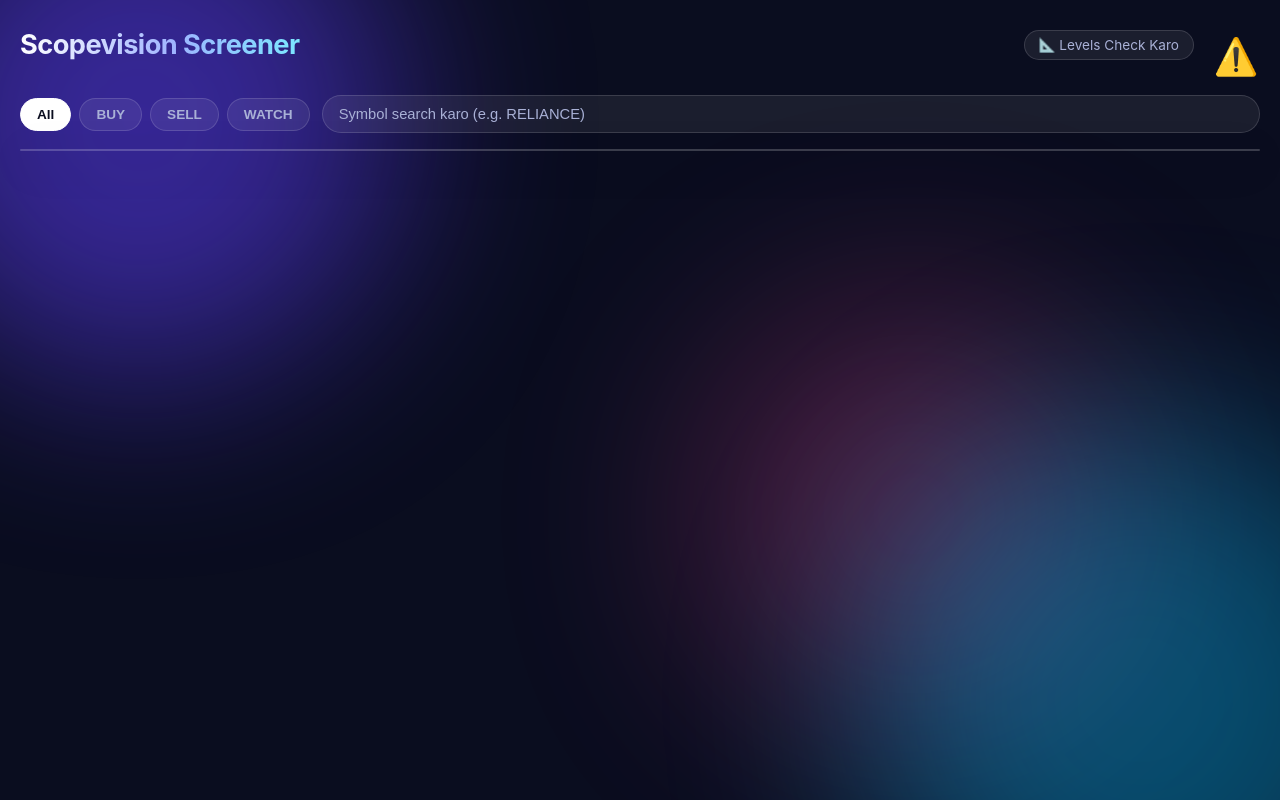
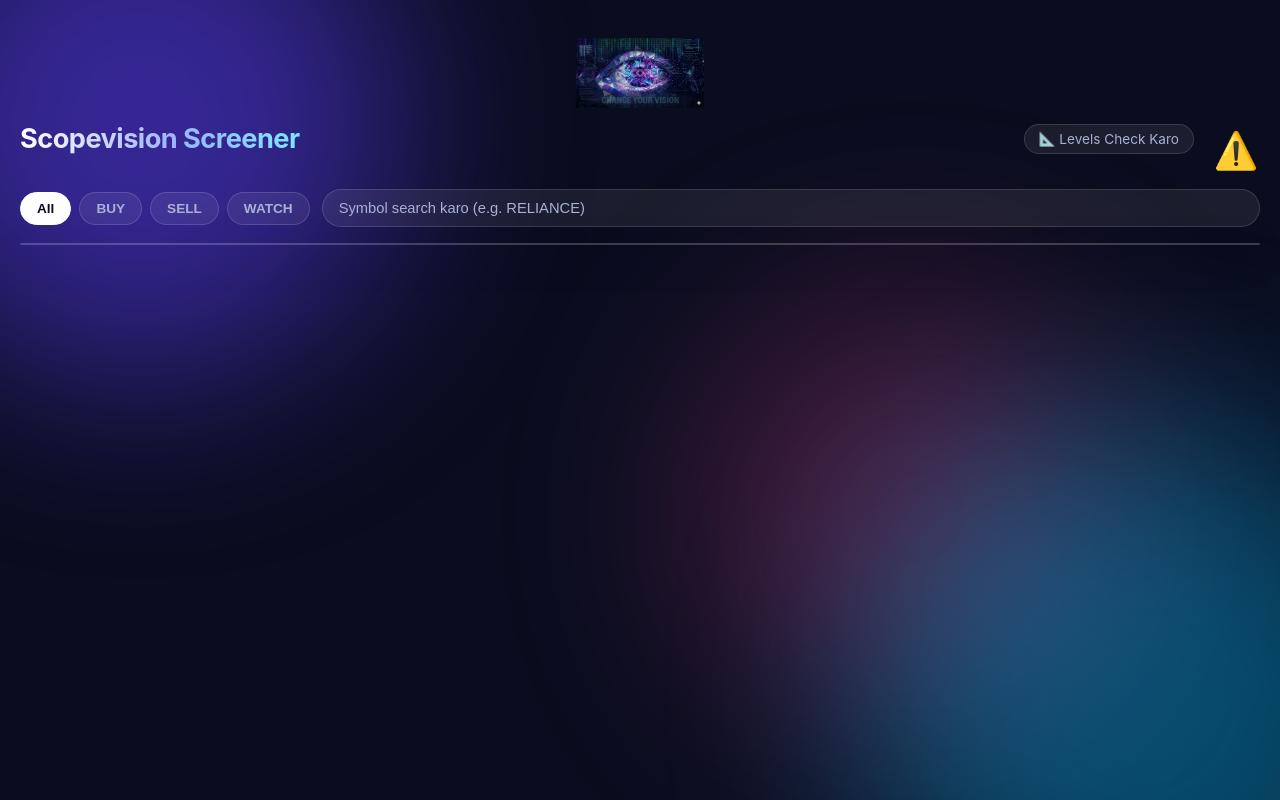
Before and after one commit to heamantverse/frvp-screener, a plain HTML site: page templates/index.html in a window 1280 px wide. Drawn offline with Linux system fonts and the light colour scheme.

Commit message:
Add logo to site header

```diff
--- a/templates/index.html
+++ b/templates/index.html
@@ -157,6 +157,10 @@
 </style>
 </head>
 <body>
+<div style="text-align:center; padding:10px 0;">
+  <img src="/static/logo.png" alt="Logo" style="max-height:70px; width:auto;">
+</div>
+
 <div id="disclaimer-bar" onclick="var d=document.getElementById('disclaimer-text'); d.style.display=(d.style.display==='block')?'none':'block';" style="position:sticky; top:6px; right:8px; float:right; z-index:9999; background:transparent; color:#b00000; width:56px; height:56px; line-height:56px; text-align:center; font-size:36px; cursor:pointer;" title="Disclaimer (click to view)">
   ⚠️
 </div>
```
Also changed, not shown: templates/fib.html (+4 -0 lines).
